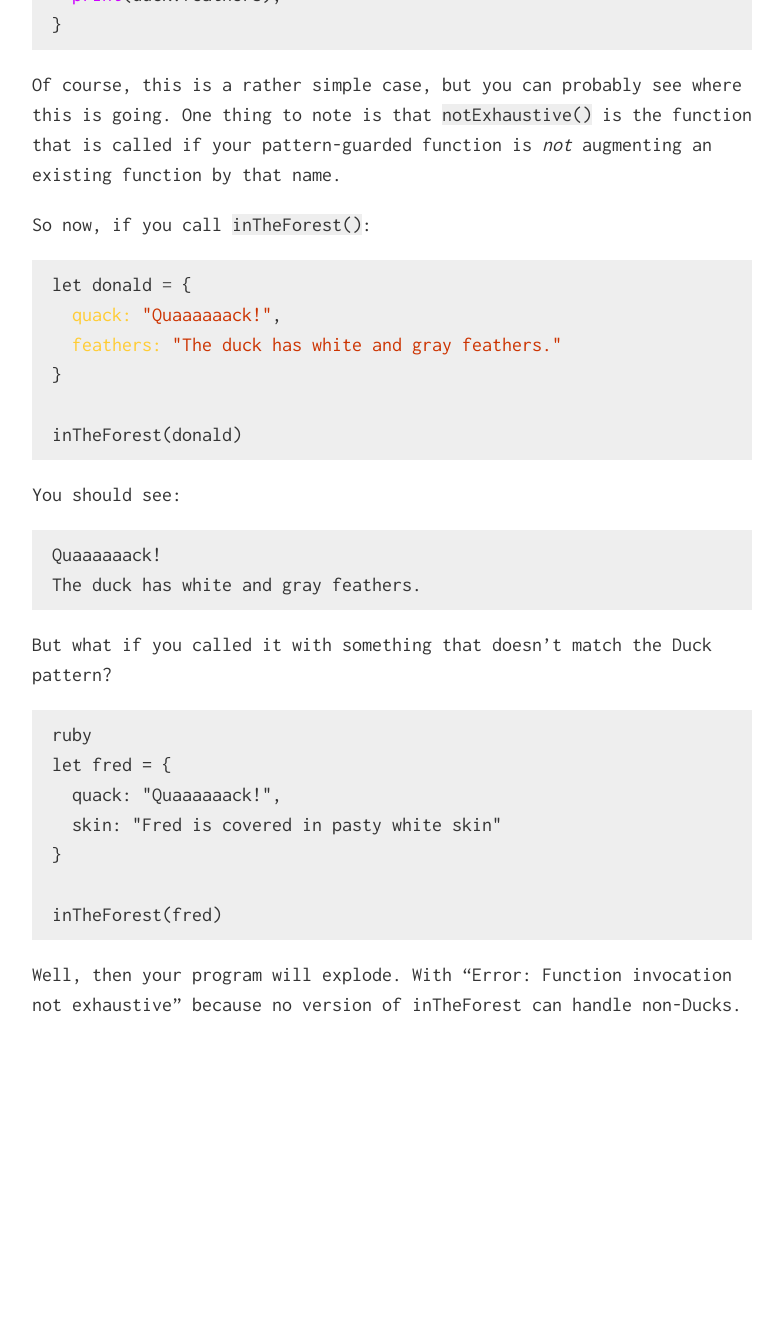
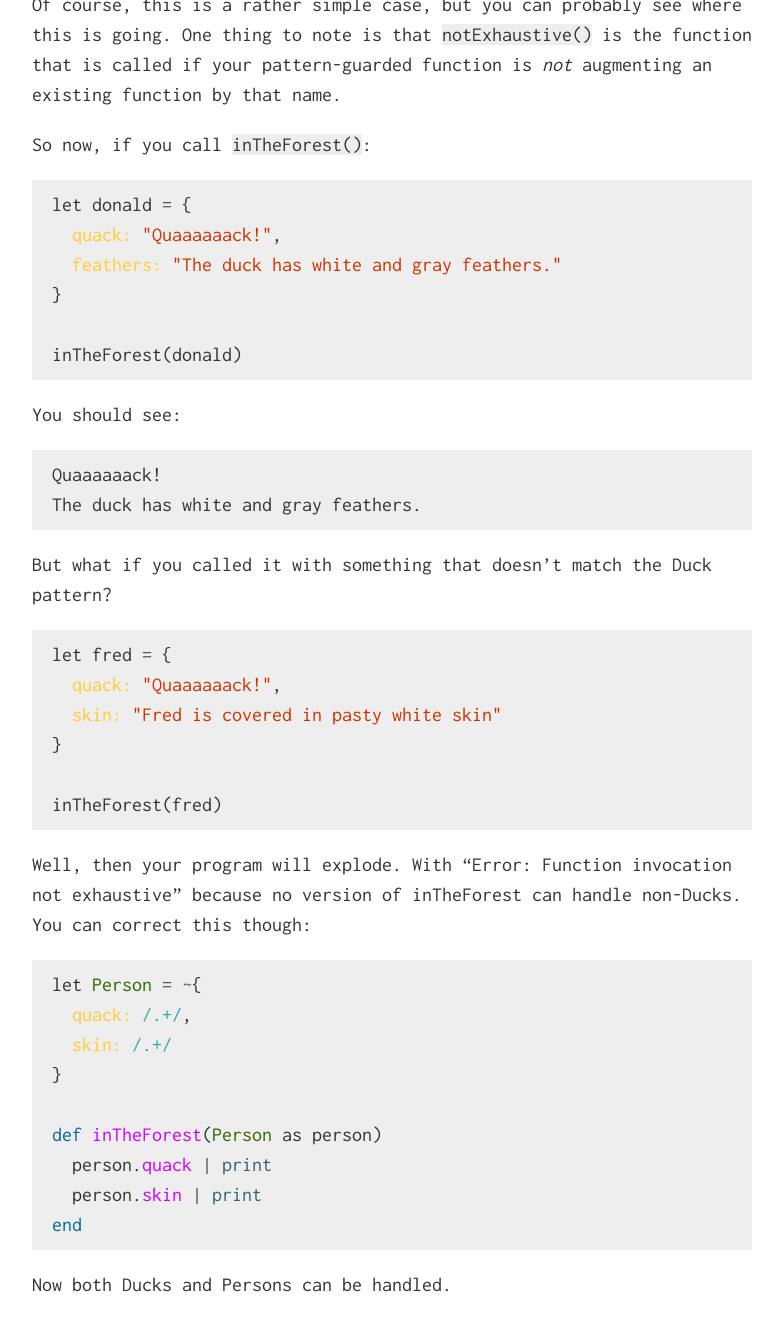
Before and after one commit to kode4food/fate-lang, a Jekyll site: the page built from why.md, in a window 1280 px wide and 1400 px high, scrolled down 2710 px. Shown: the top 1331 px of the window, without its empty margins (248-1031 px from the left). Built offline with Jekyll 4.4.1, drawn with Linux system fonts in a browser that asks for light colours; before the commit the page ends 3830 px from its top, so only the background shows below that; some of the changed text lies outside the part shown.

Commit message:
why article

````diff
--- a/why.md
+++ b/why.md
@@ -79,8 +77,7 @@ The duck has white and gray feathers.
 
 But what if you called it with something that doesn't match the Duck pattern?
 
-```
-ruby
+```ruby
 let fred = {
   quack: "Quaaaaaack!",
   skin: "Fred is covered in pasty white skin"
@@ -89,4 +86,18 @@ let fred = {
 inTheForest(fred)
 ```
 
-Well, then your program will explode.  With "Error: Function invocation not exhaustive" because no version of inTheForest can handle non-Ducks.
+Well, then your program will explode.  With "Error: Function invocation not exhaustive" because no version of inTheForest can handle non-Ducks.  You can correct this though:
+
+```ruby
+let Person = ~{
+  quack: /.+/,
+  skin: /.+/
+}
+
+def inTheForest(Person as person)
+  person.quack | print
+  person.skin | print
+end
+```
+
+Now both Ducks and Persons can be handled.
````
Also changed, not shown: other parts of why.md (+0 -2 lines).
